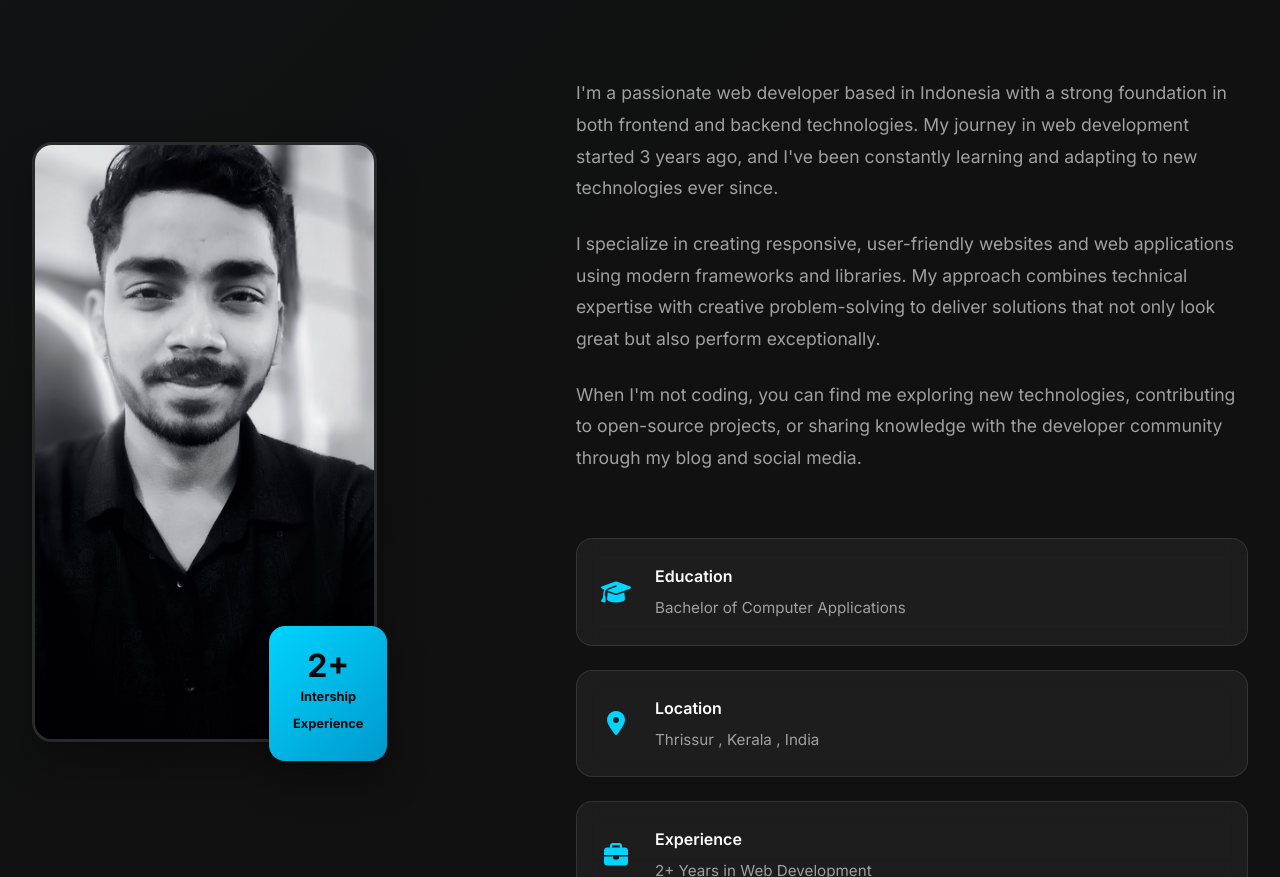
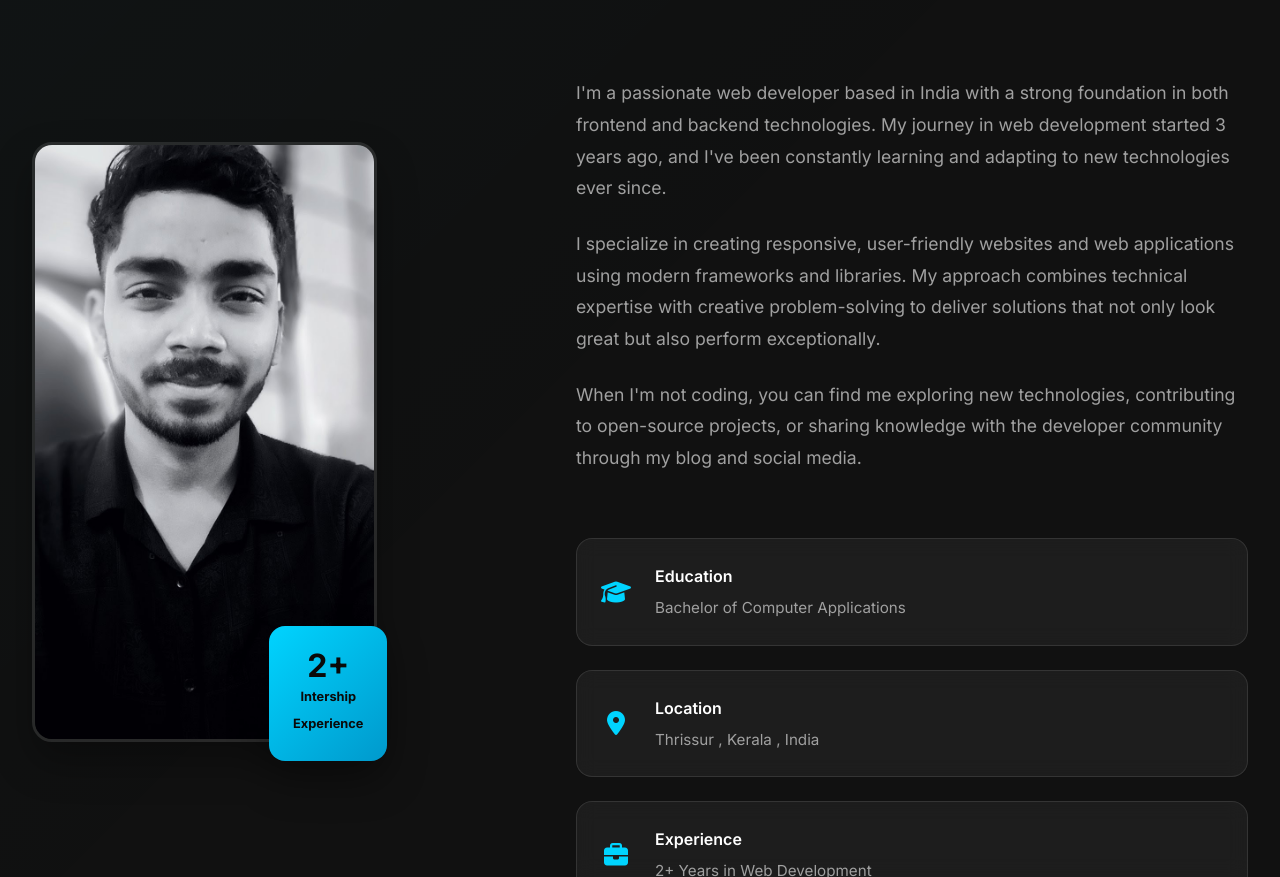
Before and after one commit to suryadas-TP/Portfolio, a plain HTML site: page index.html in a window 1280 px wide. Shown: the part 1457-2334 px from the top of the page. Drawn offline with Linux system fonts and the light colour scheme.

Commit message:
Updated code

```diff
--- a/index.html
+++ b/index.html
@@ -130,7 +130,7 @@
                     <div class="about-text">
                         <h2 class="section-title">About Me</h2>
                         <div class="about-description">
-                            <p>I'm a passionate web developer based in Indonesia with a strong foundation in both
+                            <p>I'm a passionate web developer based in India with a strong foundation in both
                                 frontend and backend technologies. My journey in web development started 3 years ago,
                                 and I've been constantly learning and adapting to new technologies ever since.</p>
 
```
